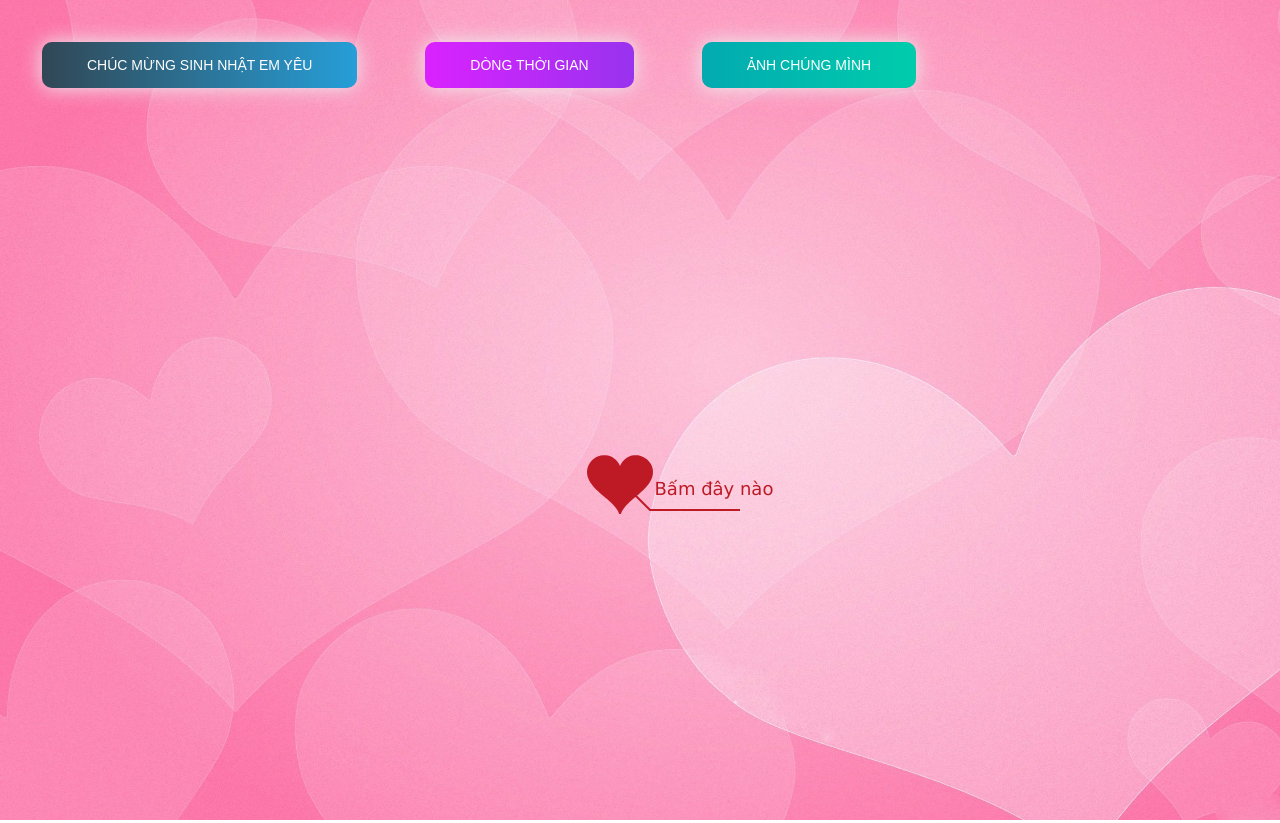
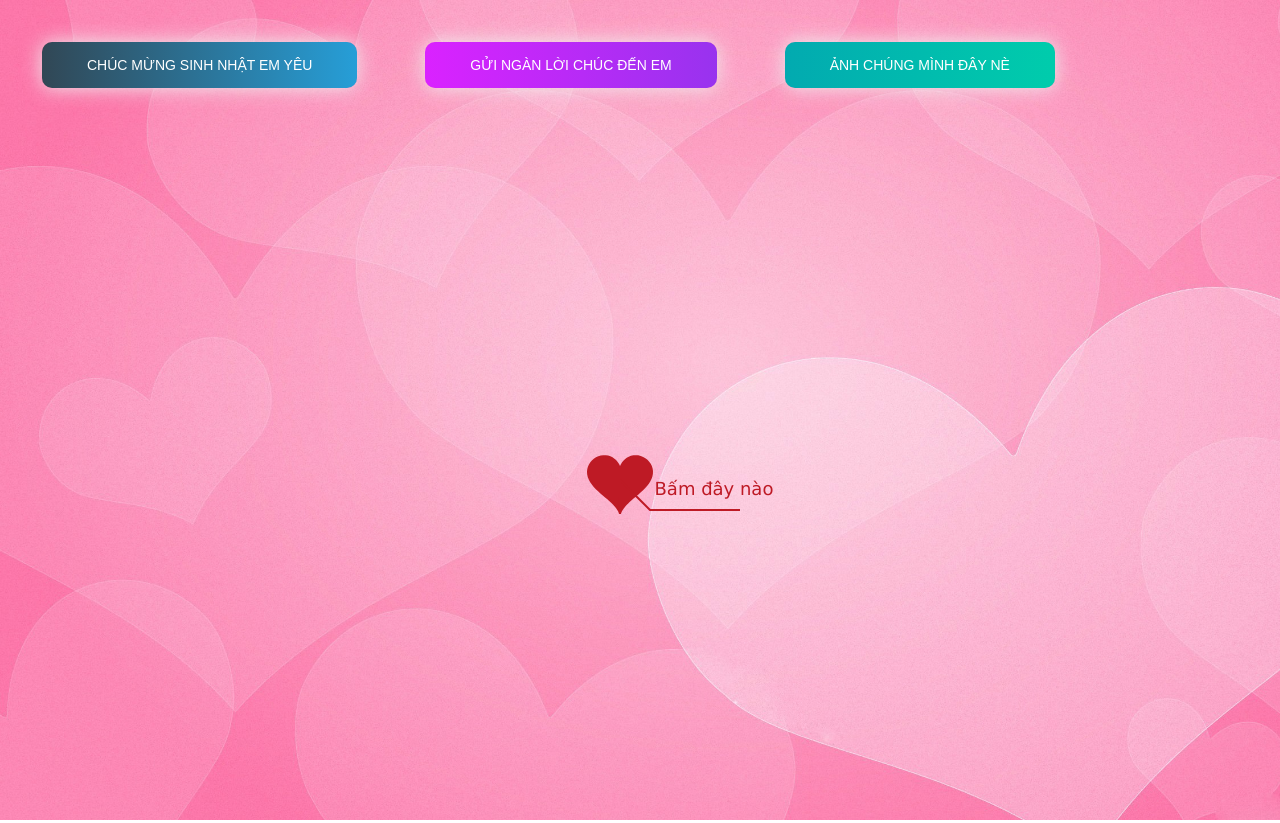
Before and after one commit to 3s-toantv/happy-birthday, a plain HTML site: page timeline.html in a window 1280 px wide. Drawn offline with Linux system fonts and the light colour scheme.

Commit message:
fixed tilte

```diff
--- a/timeline.html
+++ b/timeline.html
@@ -3,7 +3,7 @@
 <head>
 		<meta http-equiv="Content-Type" content="text/html; charset=UTF-8">
 		<link rel="icon" type="image/png" href="./img/CILKGax.png">
-		<title>Thời gian đã trải qua</title>
+		<title>Gửi ngàn lời chúc đến em</title>
         <link type="text/css" rel="stylesheet" href="./css/default.css">
         <link rel="stylesheet" href="./css/style.css">
 		<script type="text/javascript" src="./js/jquery.min.js"></script>
@@ -21,8 +21,8 @@
     <body>
         <div class="buttons">
             <a href="index.html" class="btn btn-bir">Chúc mừng sinh nhật em yêu</a>
-            <a href="timeline.html" class="btn btn-timeline">Dòng thời gian</a>
-            <a href="gallery.html" class="btn btn-gallery">Ảnh chúng mình</a>
+            <a href="timeline.html" class="btn btn-timeline">Gửi ngàn lời chúc đến em </a>
+            <a href="gallery.html" class="btn btn-gallery">Ảnh chúng mình đây nè</a>
         </div>
         <div id="main">
              <div id="wrap">
```
Also changed, not shown: gallery.html (+1 -1 lines).
